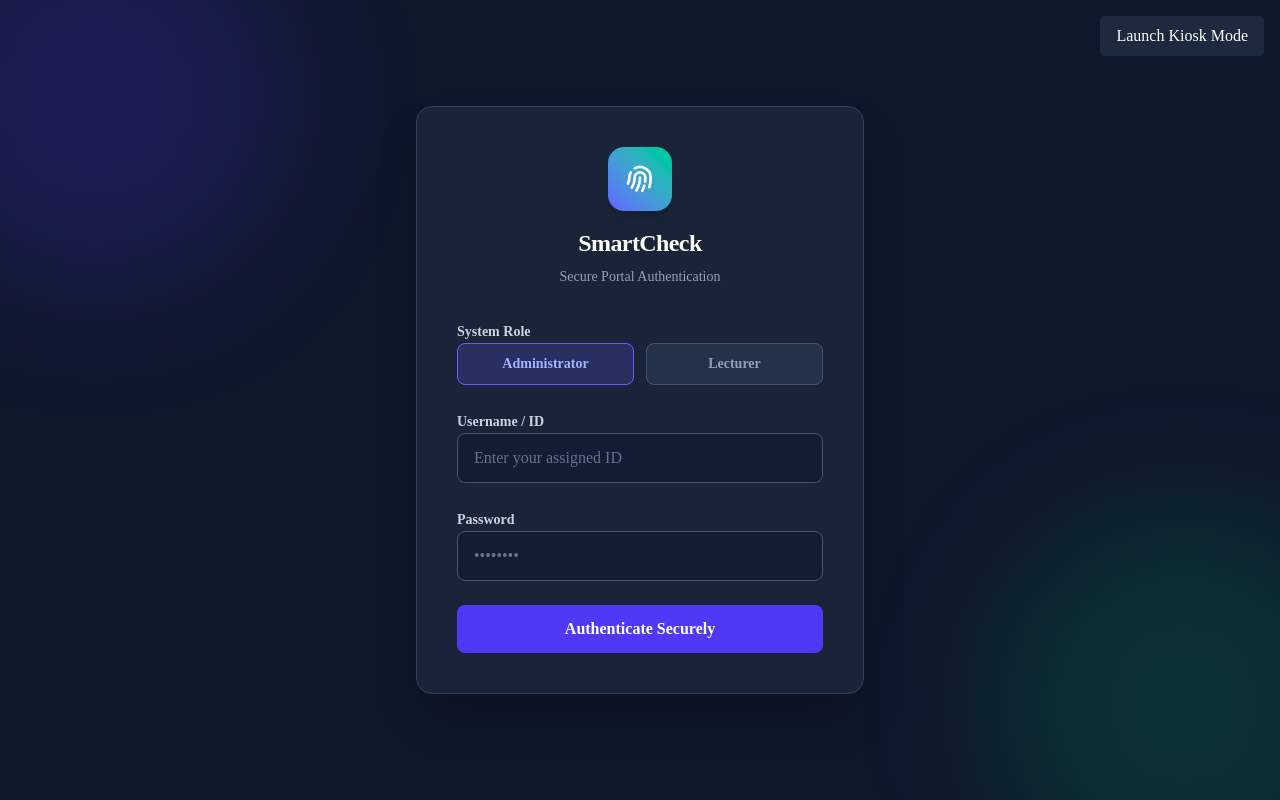
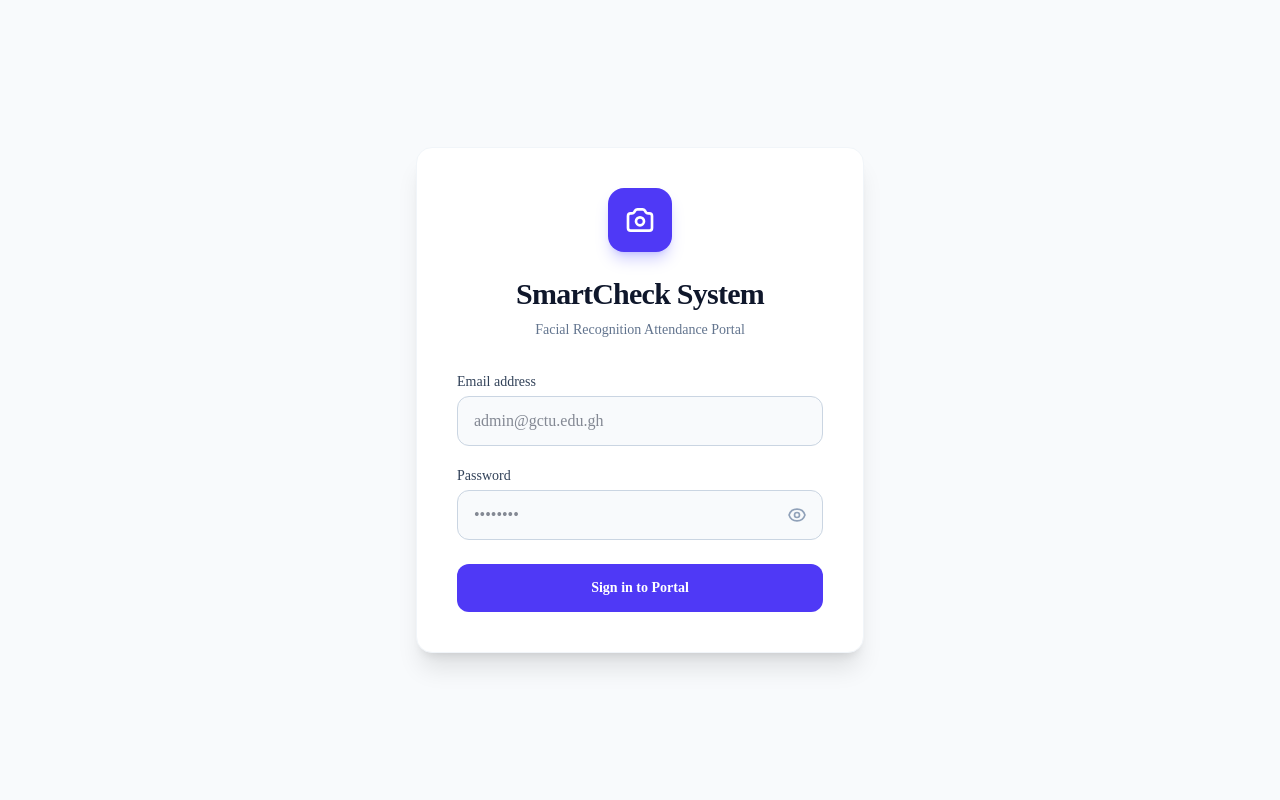
Before and after one commit to codexryumei-san/Smart-Attendance-frontend, a React app: page / in a window 1280 px wide. Built offline with nearby package versions, Linux system fonts and the light colour scheme; the HTML template or start-up script is replaced by a standard one.

Commit message:
Sign up and Login changes

```diff
--- a/src/App.jsx
+++ b/src/App.jsx
@@ -1,54 +1,56 @@
 import { useState } from 'react';
 import Login from './pages/Login';
+import SignUp from './pages/SignUp';
 import AdminPortal from './pages/AdminPortal';
 import LecturerPortal from './pages/LecturerPortal';
-import KioskMode from './pages/KioskMode';
 
 export default function App() {
-  // Authentication State
-  const [isAuthenticated, setIsAuthenticated] = useState(false);
-  const [userRole, setUserRole] = useState(null); // 'admin' or 'lecturer'
+  // Tracks if the user is an 'admin' or 'lecturer' (null means not logged in)
+  const [userRole, setUserRole] = useState(null);
 
-  // A simple router state just for the demo
-  // (If you are using react-router-dom, you would use <Routes> instead)
-  const [currentView, setCurrentView] = useState('login');
+  // Tracks which screen to show BEFORE logging in ('login' or 'signup')
+  const [authView, setAuthView] = useState("login");
 
+  // This function is called when someone successfully logs in or signs up
   const handleLogin = (role) => {
-    setIsAuthenticated(true);
     setUserRole(role);
-    setCurrentView(role === 'admin' ? 'admin' : 'lecturer');
   };
 
+  // This function is called when someone clicks the Log Out button in a portal
   const handleLogout = () => {
-    setIsAuthenticated(false);
     setUserRole(null);
-    setCurrentView('login');
+    setAuthView("login"); // Sends them back to the login screen
   };
 
-  // If you want to view the Kiosk easily for testing without logging in
-  if (currentView === 'kiosk') {
+  // --------------------------------------------------------
+  // TRAFFIC CONTROLLER: What screen should we show right now?
+  // --------------------------------------------------------
+
+  // SCENARIO 1: The user is NOT logged in yet (!userRole)
+  if (!userRole) {
+
+    // Are they trying to create an account? Show the SignUp page.
+    if (authView === "signup") {
+      return (
+        <SignUp
+          onBackToLogin={() => setAuthView("login")}
+          onRegister={handleLogin}
+        />
+      );
+    }
+
+    // Otherwise, show the normal Login page.
     return (
-      <div className="relative min-h-screen">
-        <button onClick={() => setCurrentView('login')} className="absolute top-4 left-4 z-50 bg-slate-800 text-white px-4 py-2 rounded">Exit Kiosk</button>
-        <KioskMode />
-      </div>
+      <Login
+        onLogin={handleLogin}
+        onNavigateToSignUp={() => setAuthView("signup")}
+      />
     );
   }
 
-  // Not authenticated? Force the Login Screen.
-  if (!isAuthenticated) {
-    return (
-      <div className="relative min-h-screen">
-        <button onClick={() => setCurrentView('kiosk')} className="absolute top-4 right-4 z-50 bg-slate-800 text-white px-4 py-2 rounded">Launch Kiosk Mode</button>
-        <Login onLogin={handleLogin} />
-      </div>
-    );
-  }
-
- // Authenticated? Route to the correct portal based on role.
+  // SCENARIO 2: The user IS logged in. Show them their portal!
   return (
     <div className="relative min-h-screen">
-      {/* We pass handleLogout as a prop to both portals so the Hamburger menus can trigger it */}
       {userRole === 'admin' && <AdminPortal onLogout={handleLogout} />}
       {userRole === 'lecturer' && <LecturerPortal onLogout={handleLogout} />}
     </div>
--- a/src/pages/Login.jsx
+++ b/src/pages/Login.jsx
@@ -1,123 +1,141 @@
 import { useState } from "react";
 
-export default function Login({ onLogin }) {
-  const [credentials, setCredentials] = useState({ username: "", password: "", role: "admin" });
+export default function Login({ onLogin, onNavigateToSignUp }) {
+  const [email, setEmail] = useState("");
+  const [password, setPassword] = useState("");
+  const [showPassword, setShowPassword] = useState(false); // NEW: State for the eye toggle
   const [error, setError] = useState("");
-  const [isLoading, setIsLoading] = useState(false);
 
-  const handleInputChange = (e) => {
-    setCredentials({ ...credentials, [e.target.name]: e.target.value });
-    setError(""); // Clear error when typing
+  const handleSubmit = async (e) => {
+    e.preventDefault();
+    setError(""); // Clear any previous errors
+
+    try {
+      // REAL SECURE LOGIN
+      const response = await fetch("https://smart-attendance-backend-x0ph.onrender.com/api/login", {
+        method: "POST",
+        headers: {
+          "Content-Type": "application/json",
+        },
+        body: JSON.stringify({
+          email: email,
+          password: password,
+          role: role // Only include this if you added a role dropdown to the login form
+        })
+      });
+
+      const data = await response.json();
+
+      // If the credentials match the database, route them to the portal
+      if (response.ok) {
+        onLogin(data.role);
+      } else {
+        // Display the error from the backend (e.g., "Invalid password")
+        setError(data.error || "Invalid credentials.");
+      }
+    } catch (error) {
+      setError("Could not connect to the server. Please check your internet connection.");
+    }
   };
 
-  const handleSubmit = (e) => {
-    e.preventDefault();
-    setIsLoading(true);
-    setError("");
-
-    // Simulate backend authentication delay
-    setTimeout(() => {
-      // In production, you will send the username and hashed password to your Flask backend here
-      // For the defense demo, we are simulating a successful login based on the selected role
-      if (credentials.username && credentials.password) {
-        onLogin(credentials.role);
-      } else {
-        setError("Please enter both username and password.");
-        setIsLoading(false);
-      }
-    }, 1200);
-  };
 
   return (
-    <div className="flex min-h-screen items-center justify-center bg-slate-900 font-sans relative overflow-hidden">
-      {/* Background abstract shapes for a modern tech feel */}
-      <div className="absolute -top-24 -left-24 h-96 w-96 rounded-full bg-indigo-600/20 blur-3xl"></div>
-      <div className="absolute -bottom-24 -right-24 h-96 w-96 rounded-full bg-emerald-600/20 blur-3xl"></div>
+    <div className="flex min-h-screen items-center justify-center bg-slate-50 px-4 py-12 font-sans sm:px-6 lg:px-8">
+      <div className="w-full max-w-md space-y-8 rounded-2xl bg-white p-10 shadow-xl border border-slate-100">
 
-      <div className="relative z-10 w-full max-w-md rounded-2xl border border-slate-700 bg-slate-800/80 p-10 shadow-2xl backdrop-blur-xl">
-        <div className="mb-8 text-center">
-          <div className="mx-auto mb-4 flex h-16 w-16 items-center justify-center rounded-2xl bg-gradient-to-tr from-indigo-500 to-emerald-400 text-white shadow-lg">
-            <svg className="h-8 w-8" fill="none" stroke="currentColor" viewBox="0 0 24 24">
-              <path strokeLinecap="round" strokeLinejoin="round" strokeWidth={2} d="M12 11c0 3.517-1.009 6.799-2.753 9.571m-3.44-2.04l.054-.09A13.916 13.916 0 008 11a4 4 0 118 0c0 1.017-.07 2.019-.203 3m-2.118 6.844A21.88 21.88 0 0015.171 17m3.839 1.132c.645-2.266.99-4.659.99-7.132A8 8 0 008 4.07M3 15.364c.64-1.319 1-2.8 1-4.364 0-1.457.39-2.823 1.07-4" />
+        {/* Header Section */}
+        <div className="text-center">
+          <div className="mx-auto flex h-16 w-16 items-center justify-center rounded-2xl bg-indigo-600 shadow-lg shadow-indigo-500/30">
+            {/* Minimalist Camera/AI Icon */}
+            <svg className="h-8 w-8 text-white" fill="none" viewBox="0 0 24 24" stroke="currentColor">
+              <path strokeLinecap="round" strokeLinejoin="round" strokeWidth="2" d="M3 9a2 2 0 012-2h.93a2 2 0 001.664-.89l.812-1.22A2 2 0 0110.07 4h3.86a2 2 0 011.664.89l.812 1.22A2 2 0 0018.07 7H19a2 2 0 012 2v9a2 2 0 01-2 2H5a2 2 0 01-2-2V9z" />
+              <path strokeLinecap="round" strokeLinejoin="round" strokeWidth="2" d="M15 13a3 3 0 11-6 0 3 3 0 016 0z" />
             </svg>
           </div>
-          <h1 className="text-2xl font-bold tracking-tight text-white">SmartCheck</h1>
-          <p className="mt-2 text-sm text-slate-400">Secure Portal Authentication</p>
+          <h2 className="mt-6 text-3xl font-extrabold tracking-tight text-slate-900">
+            SmartCheck System
+          </h2>
+          <p className="mt-2 text-sm text-slate-500">
+            Facial Recognition Attendance Portal
+          </p>
         </div>
 
+        {/* Login Form */}
+        <form className="mt-8 space-y-6" onSubmit={handleSubmit}>
+
+          {/* Error Message Display */}
           {error && (
-          <div className="mb-6 rounded-lg border border-red-500/50 bg-red-500/10 p-3 text-center text-sm font-medium text-red-400">
-            {error}
+            <div className="rounded-lg bg-red-50 p-4 text-sm text-red-600 border border-red-100">
+              {/* Sign Up Link */}
+              <p className="mt-6 text-center text-sm text-slate-600">
+                Don't have an account?{" "}
+                <button
+                onClick={onNavigateToSignUp}
+                className="font-bold text-indigo-600 hover:text-indigo-500"
+              type="button">
+               Sign up
+                </button>
+              </p>
             </div>
           )}
 
-        <form onSubmit={handleSubmit} className="space-y-6">
-          <div className="space-y-2">
-            <label className="text-sm font-semibold text-slate-300">System Role</label>
-            <div className="grid grid-cols-2 gap-3">
+          <div className="space-y-5">
+            {/* Email Field */}
+            <div>
+              <label className="block text-sm font-medium text-slate-700">Email address</label>
+              <input
+                type="email"
+                required
+                className="mt-1 block w-full rounded-xl border border-slate-300 px-4 py-3 text-slate-900 focus:border-indigo-500 focus:outline-none focus:ring-1 focus:ring-indigo-500 bg-slate-50 transition-colors hover:bg-white"
+                placeholder="admin@gctu.edu.gh"
+                value={email}
+                onChange={(e) => setEmail(e.target.value)}
+              />
+            </div>
+
+            {/* Password Field with Eye Icon */}
+            <div>
+              <label className="block text-sm font-medium text-slate-700">Password</label>
+              <div className="relative mt-1">
+                <input
+                  // NEW: Dynamically change type based on state
+                  type={showPassword ? "text" : "password"}
+                  required
+                  className="block w-full rounded-xl border border-slate-300 px-4 py-3 pr-12 text-slate-900 focus:border-indigo-500 focus:outline-none focus:ring-1 focus:ring-indigo-500 bg-slate-50 transition-colors hover:bg-white"
+                  placeholder="••••••••"
+                  value={password}
+                  onChange={(e) => setPassword(e.target.value)}
+                />
+
+                {/* NEW: The Eye Toggle Button */}
                 <button
                   type="button"
-                onClick={() => setCredentials({ ...credentials, role: "admin" })}
-                className={`rounded-lg border px-4 py-2.5 text-sm font-bold transition-all ${
-                  credentials.role === "admin"
-                    ? "border-indigo-500 bg-indigo-500/20 text-indigo-300"
-                    : "border-slate-600 bg-slate-700/50 text-slate-400 hover:bg-slate-700"
-                }`}
+                  onClick={() => setShowPassword(!showPassword)}
+                  className="absolute inset-y-0 right-0 flex items-center pr-4 text-slate-400 hover:text-slate-600 focus:outline-none"
                 >
-                Administrator
-              </button>
-              <button
-                type="button"
-                onClick={() => setCredentials({ ...credentials, role: "lecturer" })}
-                className={`rounded-lg border px-4 py-2.5 text-sm font-bold transition-all ${
-                  credentials.role === "lecturer"
-                    ? "border-emerald-500 bg-emerald-500/20 text-emerald-300"
-                    : "border-slate-600 bg-slate-700/50 text-slate-400 hover:bg-slate-700"
-                }`}
-              >
-                Lecturer
+                  {showPassword ? (
+                    // Eye Slash Icon (When password is visible)
+                    <svg className="h-5 w-5" fill="none" viewBox="0 0 24 24" stroke="currentColor">
+                      <path strokeLinecap="round" strokeLinejoin="round" strokeWidth={2} d="M13.875 18.825A10.05 10.05 0 0112 19c-4.478 0-8.268-2.943-9.543-7a9.97 9.97 0 011.563-3.029m5.858.908a3 3 0 114.243 4.243M9.878 9.878l4.242 4.242M9.88 9.88l-3.29-3.29m7.532 7.532l3.29 3.29M3 3l3.29 3.29m0 0a10.05 10.05 0 015.71-1.59c4.478 0 8.268 2.943 9.543 7a10.025 10.025 0 01-4.132 5.411m0 0l-3.29-3.29" />
+                    </svg>
+                  ) : (
+                    // Normal Eye Icon (When password is hidden)
+                    <svg className="h-5 w-5" fill="none" viewBox="0 0 24 24" stroke="currentColor">
+                      <path strokeLinecap="round" strokeLinejoin="round" strokeWidth={2} d="M15 12a3 3 0 11-6 0 3 3 0 016 0z" />
+                      <path strokeLinecap="round" strokeLinejoin="round" strokeWidth={2} d="M2.458 12C3.732 7.943 7.523 5 12 5c4.478 0 8.268 2.943 9.542 7-1.274 4.057-5.064 7-9.542 7-4.477 0-8.268-2.943-9.542-7z" />
+                    </svg>
+                  )}
                 </button>
               </div>
             </div>
-
-          <div className="space-y-2">
-            <label className="text-sm font-semibold text-slate-300">Username / ID</label>
-            <input
-              type="text"
-              name="username"
-              value={credentials.username}
-              onChange={handleInputChange}
-              className="w-full rounded-lg border border-slate-600 bg-slate-900/50 px-4 py-3 text-white placeholder-slate-500 focus:border-indigo-500 focus:outline-none focus:ring-1 focus:ring-indigo-500"
-              placeholder="Enter your assigned ID"
-            />
           </div>
 
-          <div className="space-y-2">
-            <label className="text-sm font-semibold text-slate-300">Password</label>
-            <input
-              type="password"
-              name="password"
-              value={credentials.password}
-              onChange={handleInputChange}
-              className="w-full rounded-lg border border-slate-600 bg-slate-900/50 px-4 py-3 text-white placeholder-slate-500 focus:border-indigo-500 focus:outline-none focus:ring-1 focus:ring-indigo-500"
-              placeholder="••••••••"
-            />
-          </div>
-
+          {/* Submit Button */}
           <button
             type="submit"
-            disabled={isLoading}
-            className={`mt-4 flex w-full items-center justify-center gap-2 rounded-lg px-4 py-3 font-bold text-white transition-all ${
-              credentials.role === "admin"
-                ? "bg-indigo-600 hover:bg-indigo-500"
-                : "bg-emerald-600 hover:bg-emerald-500"
-            } disabled:cursor-not-allowed disabled:opacity-70`}
+            className="w-full rounded-xl bg-indigo-600 px-4 py-3.5 text-sm font-bold text-white transition-all hover:bg-indigo-700 hover:shadow-lg hover:shadow-indigo-500/30 focus:outline-none focus:ring-2 focus:ring-indigo-500 focus:ring-offset-2"
           >
-            {isLoading ? (
-              <div className="h-5 w-5 animate-spin rounded-full border-2 border-white border-t-transparent"></div>
-            ) : (
-              "Authenticate Securely"
-            )}
+            Sign in to Portal
           </button>
         </form>
       </div>
--- /dev/null
+++ b/src/pages/SignUp.jsx
@@ -0,0 +1,140 @@
+import { useState } from "react";
+
+export default function SignUp({ onBackToLogin, onRegister }) {
+  const [name, setName] = useState("");
+  const [email, setEmail] = useState("");
+  const [password, setPassword] = useState("");
+  const [role, setRole] = useState("lecturer"); // Default role
+  const [showPassword, setShowPassword] = useState(false);
+
+ const handleSubmit = async (e) => {
+    e.preventDefault();
+
+    try {
+      // REAL SECURE REGISTRATION
+      const response = await fetch("https://smart-attendance-backend-x0ph.onrender.com/api/register", {
+        method: "POST",
+        headers: {
+          "Content-Type": "application/json",
+        },
+        body: JSON.stringify({
+          name: name,
+          email: email,
+          password: password,
+          role: role
+        })
+      });
+
+      const data = await response.json();
+
+      // If the backend says success, log them in!
+      if (response.ok) {
+        onRegister(data.role);
+      } else {
+        // Show an error if the email is already taken
+        alert(data.error || "Registration failed. Please try again.");
+      }
+    } catch (error) {
+      alert("Could not connect to the server. Please check your internet connection.");
+    }
+  };
+
+  return (
+    <div className="flex min-h-screen items-center justify-center bg-slate-50 px-4 py-12 font-sans sm:px-6 lg:px-8">
+      <div className="w-full max-w-md space-y-8 rounded-2xl bg-white p-10 shadow-xl border border-slate-100">
+
+        <div className="text-center">
+          <h2 className="text-3xl font-extrabold tracking-tight text-slate-900">
+            Create Account
+          </h2>
+          <p className="mt-2 text-sm text-slate-500">
+            Register as staff for the SmartCheck System
+          </p>
+        </div>
+
+        <form className="mt-8 space-y-5" onSubmit={handleSubmit}>
+
+          {/* Full Name Field */}
+          <div>
+            <label className="block text-sm font-medium text-slate-700">Full Name</label>
+            <input
+              type="text"
+              required
+              className="mt-1 block w-full rounded-xl border border-slate-300 px-4 py-3 text-slate-900 focus:border-indigo-500 focus:outline-none focus:ring-1 focus:ring-indigo-500 bg-slate-50 transition-colors hover:bg-white"
+              placeholder="Dr. Jane Doe"
+              value={name}
+              onChange={(e) => setName(e.target.value)}
+            />
+          </div>
+
+          {/* Email Field */}
+          <div>
+            <label className="block text-sm font-medium text-slate-700">Email address</label>
+            <input
+              type="email"
+              required
+              className="mt-1 block w-full rounded-xl border border-slate-300 px-4 py-3 text-slate-900 focus:border-indigo-500 focus:outline-none focus:ring-1 focus:ring-indigo-500 bg-slate-50 transition-colors hover:bg-white"
+              placeholder="name@gctu.edu.gh"
+              value={email}
+              onChange={(e) => setEmail(e.target.value)}
+            />
+          </div>
+
+          {/* Password Field */}
+          <div>
+            <label className="block text-sm font-medium text-slate-700">Password</label>
+            <div className="relative mt-1">
+              <input
+                type={showPassword ? "text" : "password"}
+                required
+                className="block w-full rounded-xl border border-slate-300 px-4 py-3 pr-12 text-slate-900 focus:border-indigo-500 focus:outline-none focus:ring-1 focus:ring-indigo-500 bg-slate-50 transition-colors hover:bg-white"
+                placeholder="••••••••"
+                value={password}
+                onChange={(e) => setPassword(e.target.value)}
+              />
+              <button
+                type="button"
+                onClick={() => setShowPassword(!showPassword)}
+                className="absolute inset-y-0 right-0 flex items-center pr-4 text-slate-400 hover:text-slate-600 focus:outline-none"
+              >
+                {showPassword ? (
+                  <svg className="h-5 w-5" fill="none" viewBox="0 0 24 24" stroke="currentColor"><path strokeLinecap="round" strokeLinejoin="round" strokeWidth={2} d="M13.875 18.825A10.05 10.05 0 0112 19c-4.478 0-8.268-2.943-9.543-7a9.97 9.97 0 011.563-3.029m5.858.908a3 3 0 114.243 4.243M9.878 9.878l4.242 4.242M9.88 9.88l-3.29-3.29m7.532 7.532l3.29 3.29M3 3l3.29 3.29m0 0a10.05 10.05 0 015.71-1.59c4.478 0 8.268 2.943 9.543 7a10.025 10.025 0 01-4.132 5.411m0 0l-3.29-3.29" /></svg>
+                ) : (
+                  <svg className="h-5 w-5" fill="none" viewBox="0 0 24 24" stroke="currentColor"><path strokeLinecap="round" strokeLinejoin="round" strokeWidth={2} d="M15 12a3 3 0 11-6 0 3 3 0 016 0zM2.458 12C3.732 7.943 7.523 5 12 5c4.478 0 8.268 2.943 9.542 7-1.274 4.057-5.064 7-9.542 7-4.477 0-8.268-2.943-9.542-7z" /></svg>
+                )}
+              </button>
+            </div>
+          </div>
+
+          {/* Role Selection */}
+          <div>
+            <label className="block text-sm font-medium text-slate-700">Select Role</label>
+            <select
+              value={role}
+              onChange={(e) => setRole(e.target.value)}
+              className="mt-1 block w-full rounded-xl border border-slate-300 px-4 py-3 text-slate-900 focus:border-indigo-500 focus:outline-none focus:ring-1 focus:ring-indigo-500 bg-slate-50 hover:bg-white"
+            >
+              <option value="lecturer">Lecturer</option>
+              <option value="admin">Administrator</option>
+            </select>
+          </div>
+
+          <button
+            type="submit"
+            className="w-full rounded-xl bg-indigo-600 px-4 py-3.5 text-sm font-bold text-white transition-all hover:bg-indigo-700 hover:shadow-lg hover:shadow-indigo-500/30 focus:outline-none focus:ring-2 focus:ring-indigo-500 focus:ring-offset-2"
+          >
+            Create Account
+          </button>
+        </form>
+
+        {/* Back to Login Link */}
+        <p className="text-center text-sm text-slate-600">
+          Already have an account?{" "}
+          <button onClick={onBackToLogin} className="font-bold text-indigo-600 hover:text-indigo-500">
+            Sign in
+          </button>
+        </p>
+      </div>
+    </div>
+  );
+}
```
Lines whose indentation alone changed are shown as unchanged.
